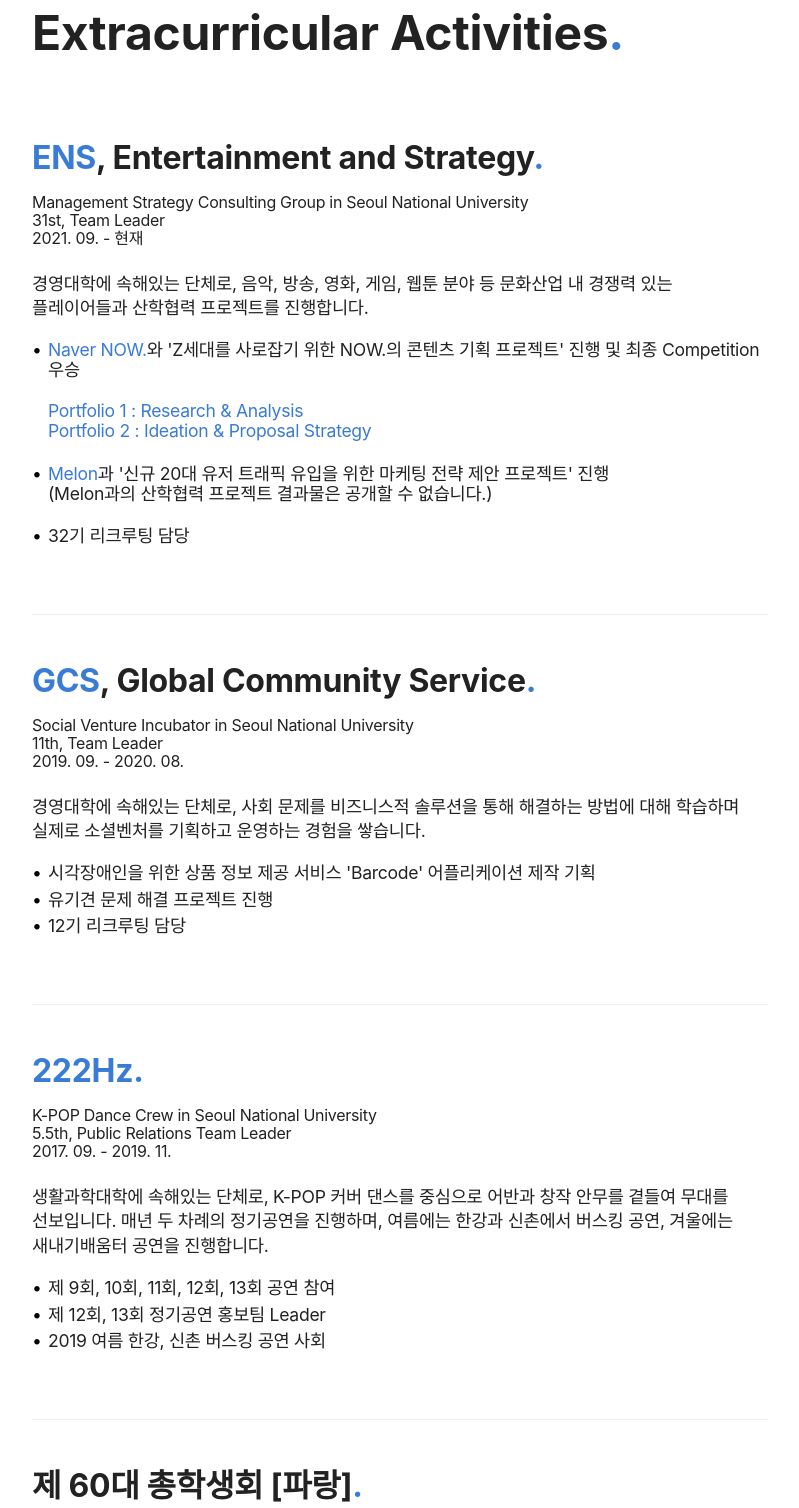
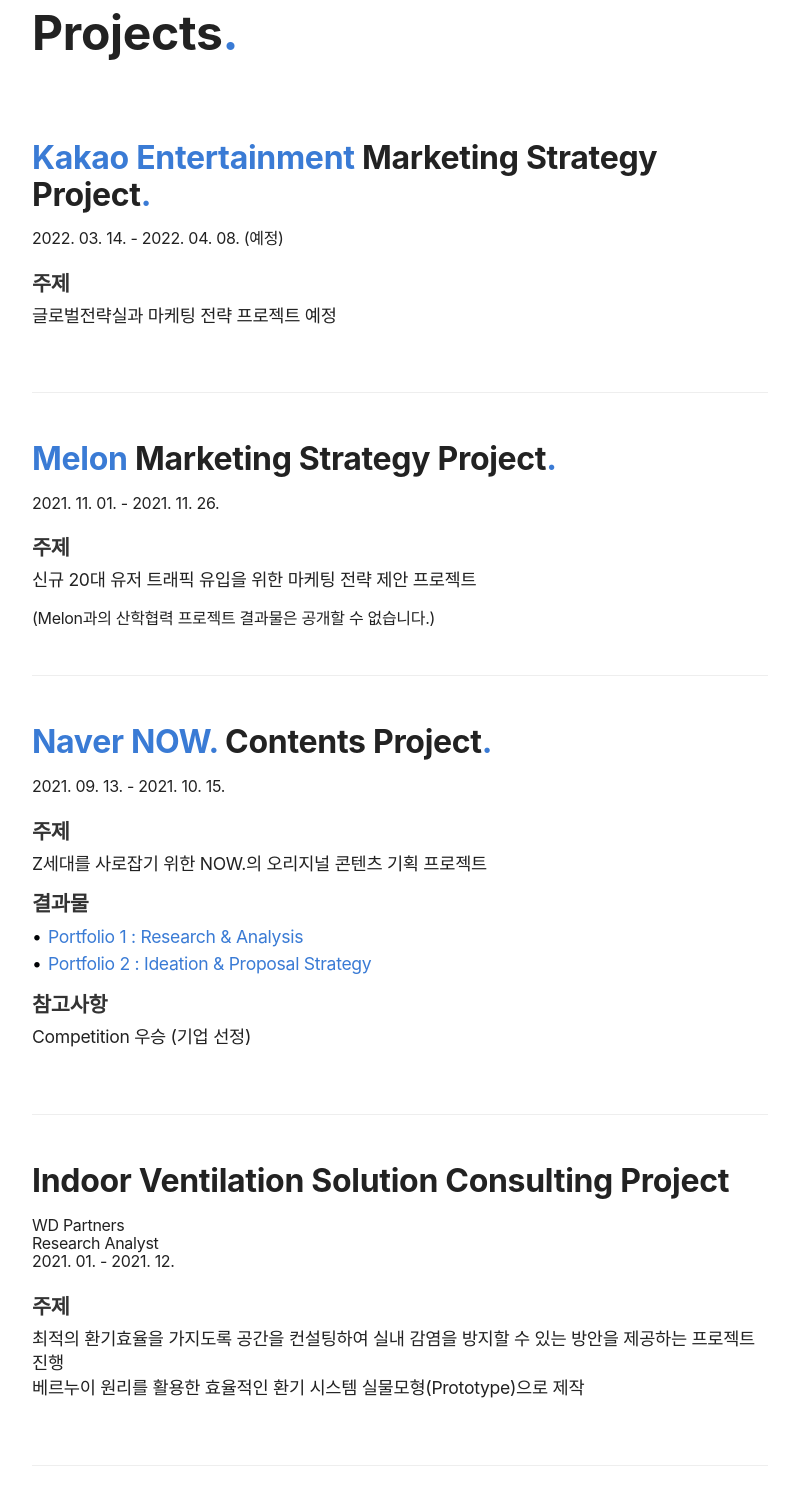
Before and after one commit to youngji-ryou/resume, a plain HTML site: page index.html in a window 1280 px wide. Shown: the part 1749-3257 px from the top of the page, without its empty margins (240-1039 px from the left). Drawn offline with nearby package versions, Linux system fonts and the light colour scheme; a web font is replaced by a local one.

Commit message:
projects, skills

```diff
--- a/index.html
+++ b/index.html
@@ -59,13 +59,13 @@
             <div class="project">
               <h5>
                 Bachelor of Music in Korean Music Theory<span class="period-mark">.</span>
-              </h4>
+              </h5>
               <p>
                 음악대학 국악과 이론전공
               </p>
               <h5>
                 Bachelor of Business Administration in Entrepreneurship<span class="period-mark">.</span>
-              </h4>
+              </h5>
               <p>
                 경영대학 연합전공 벤처경영학
               </p>
@@ -118,6 +118,66 @@
           </p>
         </div>
       </section>
+
+      <section>
+        <h2>Projects<span class="period-mark">.</span></h2>
+      <div class ="other">
+        <h3><a href="https://kakaoent.com/" target="_blank">Kakao Entertainment</a> Marketing Strategy Project<span class="period-mark">.</span></h3>
+        <span class="time"
+            ><time datetime="2021-12">2022. 03. 14.</time> -
+            <time datetime="2022-01">2022. 04. 08. (예정)</time></span>
+        <h5>주제<span class="period-mark"></span></h5>
+            <p>
+              글로벌전략실과 마케팅 전략 프로젝트 예정
+            </p>
+      </div>
+      <div class ="other">
+        <h3><a href="https://www.melon.com/" target="_blank">Melon</a> Marketing Strategy Project<span class="period-mark">.</span></h3>
+        <span class="time"
+            ><time datetime="2021-12">2021. 11. 01.</time> -
+            <time datetime="2022-01">2021. 11. 26.</time></span>
+        <h5>주제<span class="period-mark"></span></h5>
+            <p>
+              신규 20대 유저 트래픽 유입을 위한 마케팅 전략 제안 프로젝트
+            </p>
+            (Melon과의 산학협력 프로젝트 결과물은 공개할 수 없습니다.)
+      </div>
+      <div class="other">
+        <h3><a href="https://now.naver.com/player/614" target="_blank">Naver NOW.</a> Contents Project<span class="period-mark">.</span></h3>
+        <span class="time"
+            ><time datetime="2021-12">2021. 09. 13.</time> -
+            <time datetime="2022-01">2021. 10. 15.</time></span>
+        <h5>주제<span class="period-mark"></span></h5>
+            <p>
+              Z세대를 사로잡기 위한 NOW.의 오리지널 콘텐츠 기획 프로젝트
+            </p>
+        <h5>결과물<span class="period-mark"></span></h5>
+        <ul>
+          <li>
+            <a href="https://drive.google.com/file/d/1M72953JKFf465X_y0D99CQjB-qULmku0/view?usp=sharing" target="_blank"> Portfolio 1 : Research & Analysis</a>
+          </li>
+          <li>
+            <a href="https://drive.google.com/file/d/1AYtnlRsLFwVlu3HRXKkSLuMLuuqkexxF/view?usp=sharing" target="_blank"> Portfolio 2 : Ideation & Proposal Strategy</a>
+          </li>
+        </ul>
+        <h5>참고사항<span class="period-mark"></span></h5>
+        <p>
+          Competition 우승 (기업 선정)
+        </p>
+      </div>
+      <div class ="other">
+        <h3>Indoor Ventilation Solution Consulting Project</h3>
+        <span class="role">WD Partners</span>
+        <span class="role">Research Analyst</span>
+        <span class="time"
+          ><time datetime="2021-09">2021. 01. </time> - 2021. 12.</span>
+        <h5>주제<span class="period-mark"></span></h5>
+          <p>
+            최적의 환기효율을 가지도록 공간을 컨설팅하여 실내 감염을 방지할 수 있는 방안을 제공하는 프로젝트 진행 </br>
+            베르누이 원리를 활용한 효율적인 환기 시스템 실물모형(Prototype)으로 제작
+          </p>
+      </div>
+      </section>
       <section>
         <h2>Extracurricular Activities<span class="period-mark">.</span></h2>
         <div class="other">
@@ -130,21 +190,11 @@
             경영대학에 속해있는 단체로, 음악, 방송, 영화, 게임, 웹툰 분야 등 문화산업 내 경쟁력 있는 플레이어들과 산학협력 프로젝트를 진행합니다. <br />
             <ul>
               <li>
-                <a href="https://now.naver.com/player/614" target="_blank">Naver NOW.</a>와 'Z세대를 사로잡기 위한 NOW.의 콘텐츠 기획 프로젝트' 진행 및 최종 Competition 우승<br />
-                <br />
-                <a href="https://drive.google.com/file/d/1M72953JKFf465X_y0D99CQjB-qULmku0/view?usp=sharing" target="_blank"> Portfolio 1 : Research & Analysis</a>
-                <br />
-                <a href="https://drive.google.com/file/d/1AYtnlRsLFwVlu3HRXKkSLuMLuuqkexxF/view?usp=sharing" target="_blank"> Portfolio 2 : Ideation & Proposal Strategy</a>
+                다양한 기업과 산학협력 프로젝트 진행 : Naver, Kakao
               </li>
-            </ul>
-            <ul>
               <li>
-                <a href="https://www.melon.com/" target="_blank">Melon</a>과 '신규 20대 유저 트래픽 유입을 위한 마케팅 전략 제안 프로젝트' 진행
-              <br />
-                (Melon과의 산학협력 프로젝트 결과물은 공개할 수 없습니다.)
+                기업이 제시하는 바에 따라 산업/시장 분석, 기업 분석, 경쟁사 분석, 소비자 분석 등 진행
               </li>
-            </ul>
-            <ul>
               <li>
                 32기 리크루팅 담당
               </li>
@@ -243,6 +293,21 @@
             ><time datetime="2017-03">2016. 09.</time> - 2017. 02.</span>
         </div>
       </section>
+      <section>
+        <h2>Special Skills<span class="period-mark">.</span></h2>
+        <div class="other">
+          <h3>Computer Specialist in Spreadsheet & Database<span class="period-mark">.</span></h3>
+          <span class="role">Grade 2, Korea Chamber of Commerce and Industry</span>
+          <span class="time"
+            ><time datetime="2017-03">2020. 08.</time></span>
+        </div>
+        <div class="other">
+          <h3>Teacher's Certification<span class="period-mark">.</span></h3>
+          <span class="role">Grade 2, Ministry of Education</span>
+          <span class="time"
+            ><time datetime="2017-03">2017. 03.</time> - 2022. 08.</span>
+        </div>
+        </section>
         <!-- <div class="other">
           <h3>금오공과대학교<span class="period-mark">.</span></h3>
           <span class="role">컴퓨터소프트웨어공학과</span>
```
